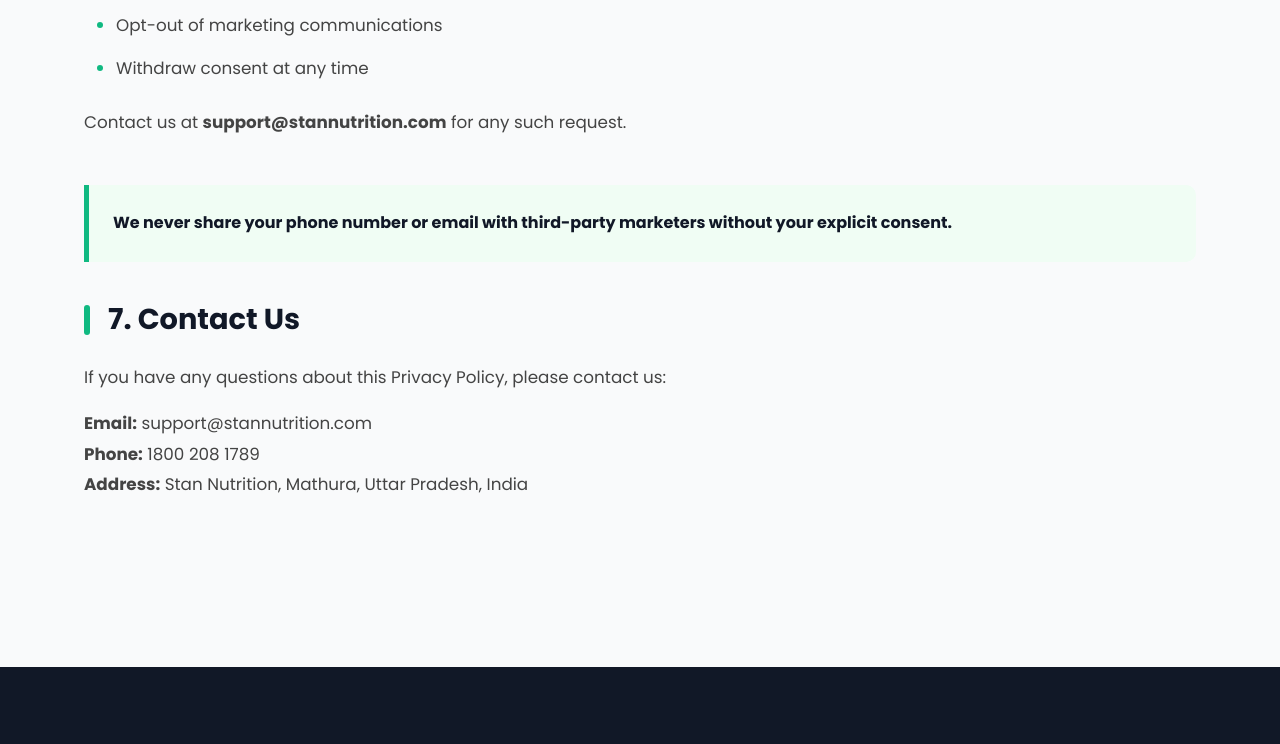
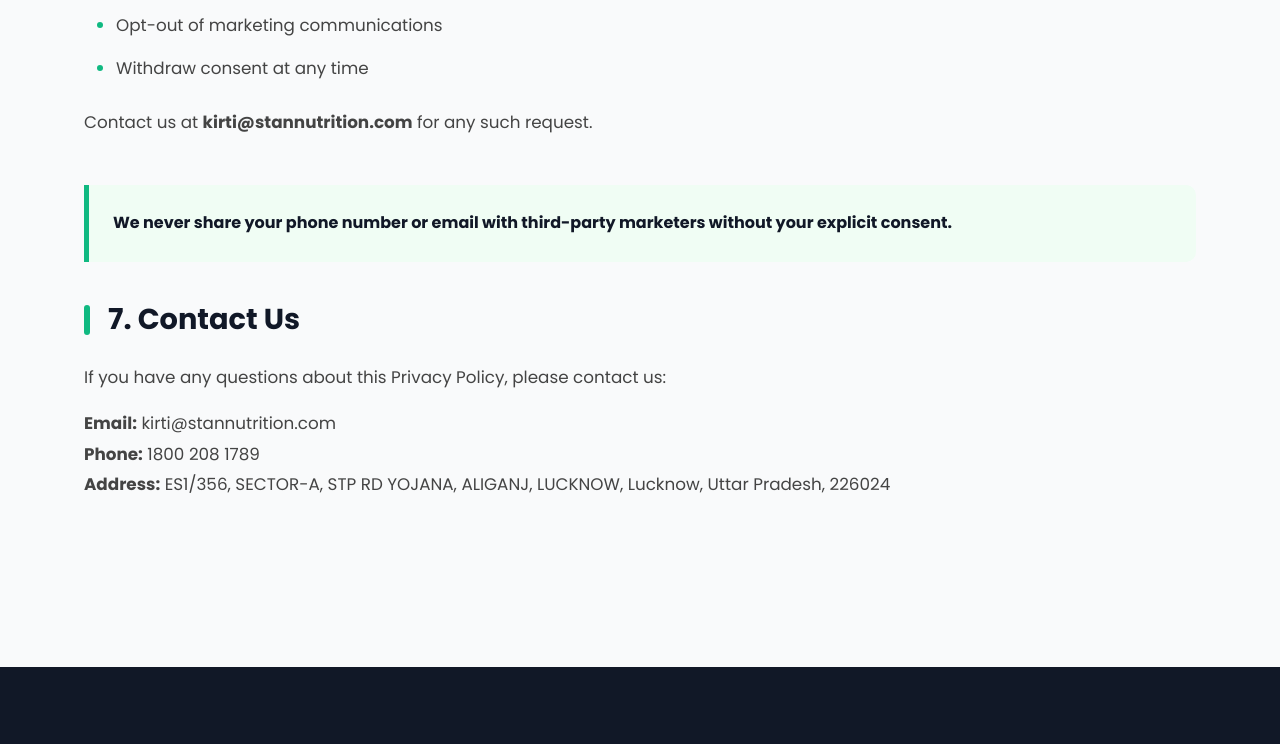
Before and after one commit to skskumarsah1964-png/StanNutrition, a plain HTML site: page privacy_policy.html in a window 1280 px wide. Shown: the part 2106-2850 px from the top of the page. Drawn offline with Linux system fonts and the light colour scheme.

Commit message:
final changes

```diff
--- a/privacy_policy.html
+++ b/privacy_policy.html
@@ -317,7 +317,7 @@
           <li>Opt-out of marketing communications</li>
           <li>Withdraw consent at any time</li>
         </ul>
-        <p>Contact us at <strong>support@stannutrition.com</strong> for any such request.</p>
+        <p>Contact us at <strong>kirti@stannutrition.com</strong> for any such request.</p>
       </div>
 
       <div class="highlight">
@@ -327,9 +327,9 @@
       <div class="privacy-section">
         <h2>7. Contact Us</h2>
         <p>If you have any questions about this Privacy Policy, please contact us:</p>
-        <p><strong>Email:</strong> support@stannutrition.com<br>
+        <p><strong>Email:</strong> kirti@stannutrition.com<br>
         <strong>Phone:</strong> 1800 208 1789<br>
-        <strong>Address:</strong> Stan Nutrition, Mathura, Uttar Pradesh, India</p>
+        <strong>Address:</strong> ES1/356, SECTOR-A, STP RD YOJANA, ALIGANJ, LUCKNOW, Lucknow, Uttar Pradesh, 226024</p>
       </div>
     </div>
   </section>
@@ -358,7 +358,7 @@
     <div class="footer-col">
       <h3>Contact Info</h3>
       <p><i class="fas fa-phone"></i> 1800 208 1789</p>
-      <p><i class="fas fa-envelope"></i> hello@stannutrition.com</p>
+      <p><i class="fas fa-envelope"></i> kirti@stannutrition.com</p>
       <p><i class="fas fa-globe"></i> stannutrition.com</p>
     </div>
   </div>
```
Also changed, not shown: contact.html (+4 -3 lines), index.html (+1 -1 lines), term_condition.html (+3 -3 lines).
